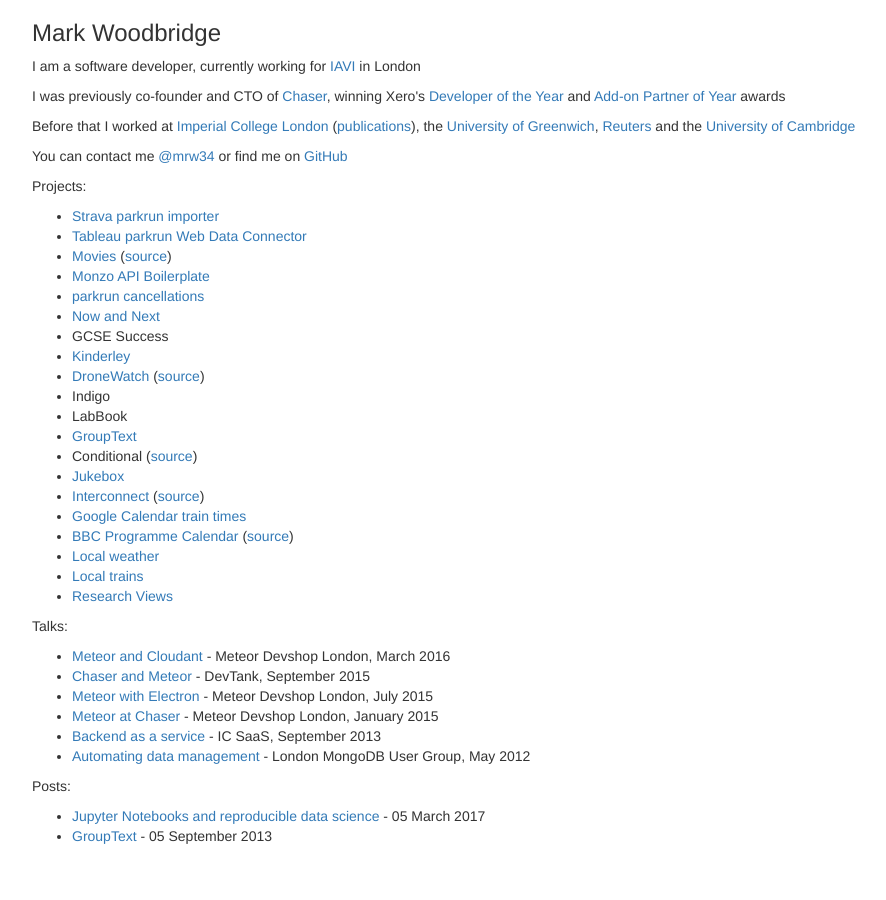
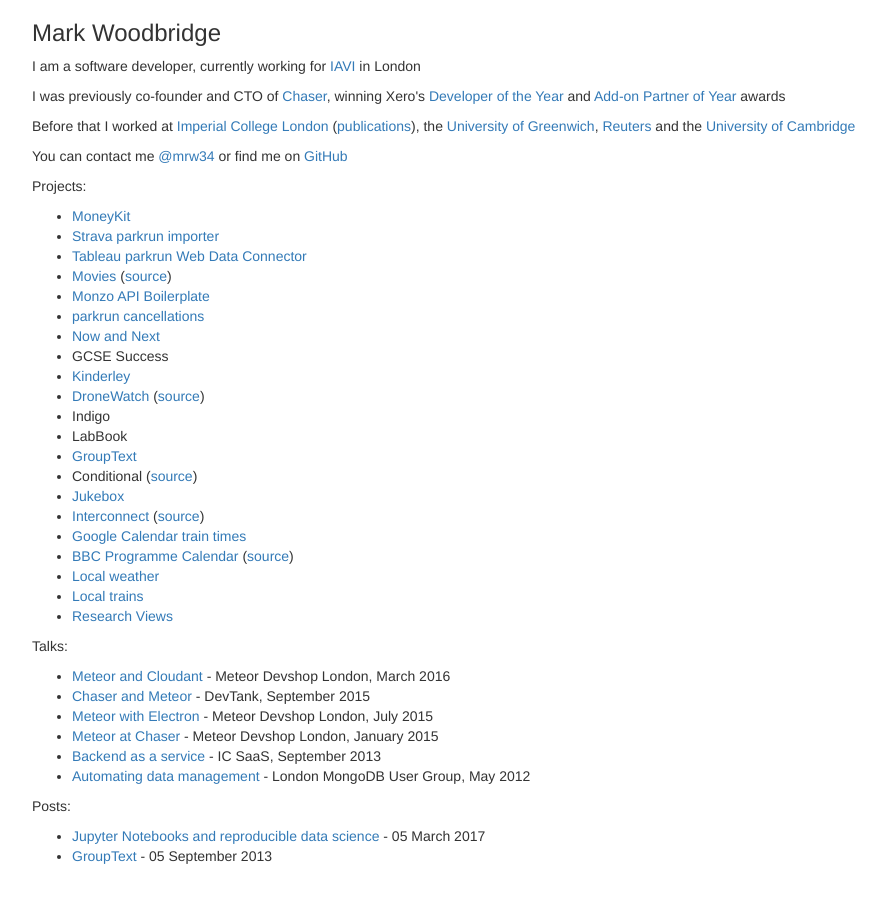
Before and after one commit to mrw34/mrw34.github.com, a Jekyll site: the page built from index.html, in a window 1280 px wide. Shown: the whole page, without its empty margins (38-924 px from the left). Built offline with Jekyll 4.4.1, drawn with Linux system fonts in a browser that asks for light colours.

Commit message:
Add MoneyKit

```diff
--- a/index.html
+++ b/index.html
@@ -10,11 +10,12 @@
 	<p>You can contact me <a href="https://twitter.com/mrw34" itemprop="contactPoint">@mrw34</a> or find me on <a href="https://github.com/mrw34?tab=repositories">GitHub</a></p>
 	<p>Projects:</p>
 	<ul>
-		<li><a href="https://strava.markwoodbridge.com">Strava parkrun importer</a>
-		<li><a href="https://parkrun-webdataconnector.now.sh">Tableau parkrun Web Data Connector</a>
+		<li><a href="http://moneyk.it/">MoneyKit</a></li>
+		<li><a href="https://strava.markwoodbridge.com">Strava parkrun importer</a></li>
+		<li><a href="https://parkrun-webdataconnector.now.sh">Tableau parkrun Web Data Connector</a></li>
 		<li><a href="https://movies.now.sh">Movies</a> (<a href="https://github.com/mrw34/movies">source</a>)</li>
 		<!--li><a href="https://monzo.markwoodbridge.com/">Monzo Worldwide</a></li-->
-		<li><a href="https://gomix.com/#!/project/monzo-api-boilerplate">Monzo API Boilerplate</a>
+		<li><a href="https://gomix.com/#!/project/monzo-api-boilerplate">Monzo API Boilerplate</a></li>
 		<li><a href="https://parkrun.markwoodbridge.com">parkrun cancellations</a></li>
 		<li><a href="https://nowandnext.markwoodbridge.com">Now and Next</a></li>
 		<li>GCSE Success</li>
```
